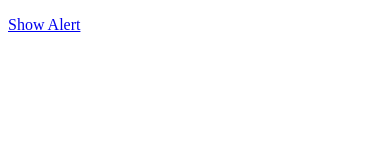
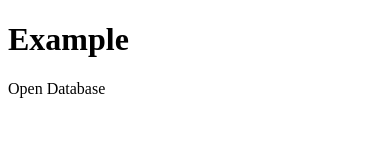
Before and after one commit to joeshow/network, a plain HTML site: page www/index.html in a window 390 px wide. Drawn offline with Linux system fonts and the light colour scheme; some packages are replaced by stand-ins of ours.

Commit message:
Update index.html

```diff
--- a/www/index.html
+++ b/www/index.html
@@ -1,7 +1,7 @@
 <!DOCTYPE html>
 <html>
   <head>
-    <title>Notification Example</title>
+    <title>Storage Example</title>
 
     <script type="text/javascript" charset="utf-8" src="cordova.js"></script>
     <script type="text/javascript" charset="utf-8">
@@ -13,28 +13,13 @@
     // device APIs are available
     //
     function onDeviceReady() {
-        // Empty
-    }
-
-    // alert dialog dismissed
-        function alertDismissed() {
-            // do something
-        }
-
-    // Show a custom alertDismissed
-    //
-    function showAlert() {
-        navigator.notification.alert(
-            'You are the winner!',  // message
-            alertDismissed,         // callback
-            'Game Over',            // title
-            'Done'                  // buttonName
-        );
+        var db = window.openDatabase("test", "1.0", "Test DB", 1000000);
     }
 
     </script>
   </head>
   <body>
-    <p><a href="#" onclick="showAlert(); return false;">Show Alert</a></p>
+    <h1>Example</h1>
+    <p>Open Database</p>
   </body>
 </html>
```
